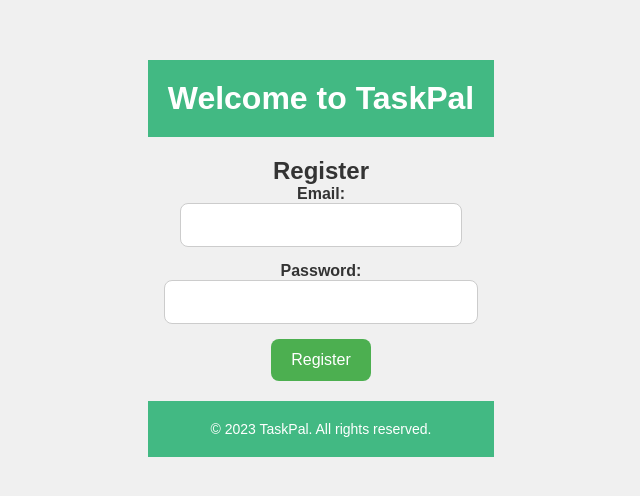
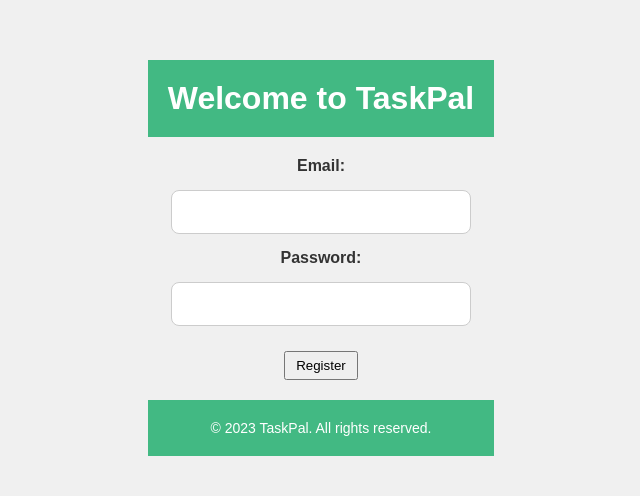
Before and after one commit to miljakz/Frontend_Task, a Vue app: page /register in a window 1280 px wide. Shown: the part 142-638 px from the top of the page, without its empty margins (319-959 px from the left). Built offline with nearby package versions, Linux system fonts and the light colour scheme; no server answers.

Commit message:
Update Register.vue

```diff
--- a/src/components/Register.vue
+++ b/src/components/Register.vue
@@ -1,26 +1,19 @@
 <template>
-  <div class="register">
-    <h2>Register</h2>
   <form @submit.prevent="register">
-      <div>
     <label for="email">Email:</label>
     <input type="email" id="email" v-model="email" required />
-      </div>
-      <div>
     <label for="password">Password:</label>
     <input type="password" id="password" v-model="password" required />
-      </div>
-      <button type="submit" class="button">Register</button>
-      <p v-if="error" class="error">{{ error }}</p>
+    <button type="submit">Register</button>
+    <p v-if="error">{{ error }}</p>
   </form>
-  </div>
 </template>
 
 <script>
-import axios from 'axios';
 import { getAuth, createUserWithEmailAndPassword } from 'firebase/auth';
 
 export default {
+  name: 'Register',
   data() {
     return {
       email: '',
@@ -30,15 +23,10 @@ export default {
   },
   methods: {
     async register() {
+      try {
         const auth = getAuth();
-      try {
-        const userCredential = await createUserWithEmailAndPassword(auth, this.email, this.password);
-        const user = userCredential.user;
-        await axios.post('/api/users', {
-          uid: user.uid,
-          email: user.email
-        });
-        this.$router.push('/dashboard'); // Redirect to dashboard or appropriate page
+        await createUserWithEmailAndPassword(auth, this.email, this.password);
+        this.$router.push('/dashboard');
       } catch (error) {
         this.error = error.message;
       }
@@ -48,11 +36,15 @@ export default {
 </script>
 
 <style scoped>
-.register {
-  max-width: 400px;
+/* Basic styles */
+form {
+  max-width: 300px;
   margin: 0 auto;
+  text-align: left;
 }
-.error {
-  color: red;
+
+button {
+  margin-top: 10px;
+  padding: 5px 10px;
 }
 </style>
```
Lines whose indentation alone changed are shown as unchanged.
